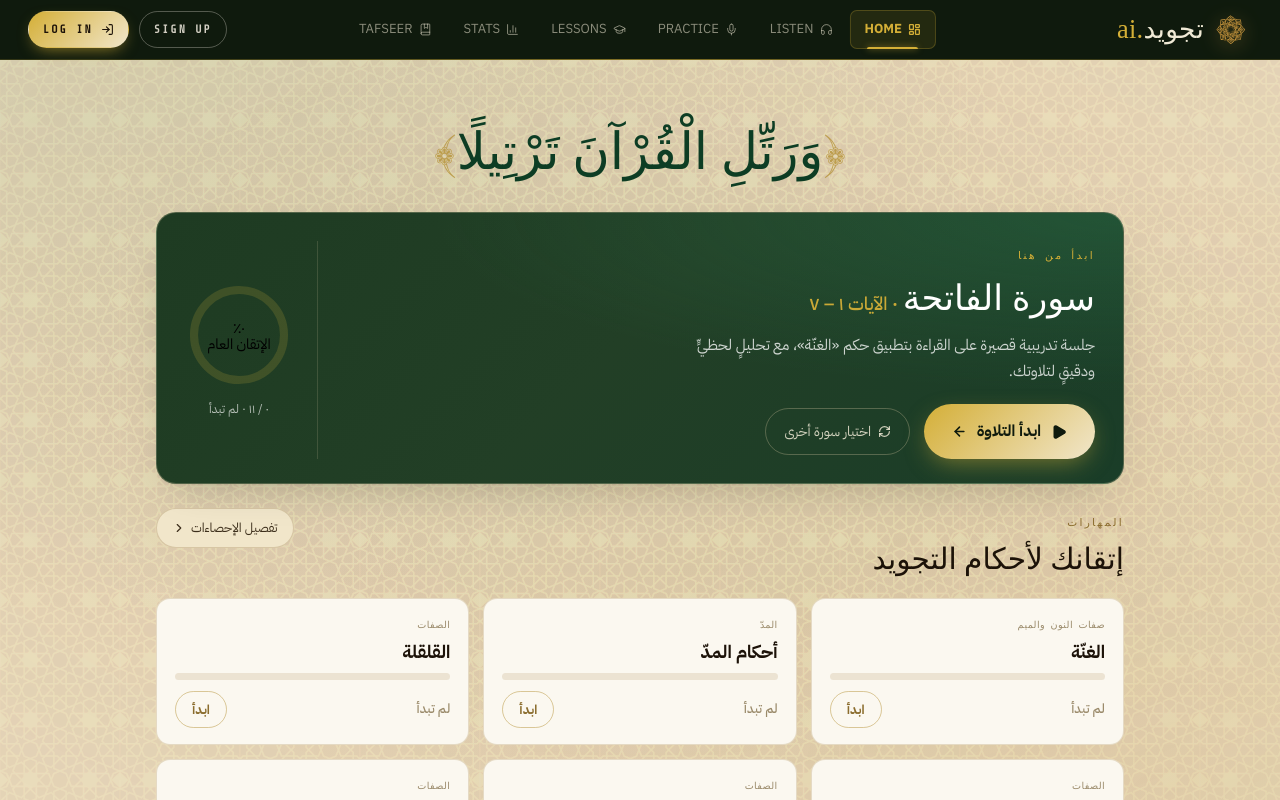
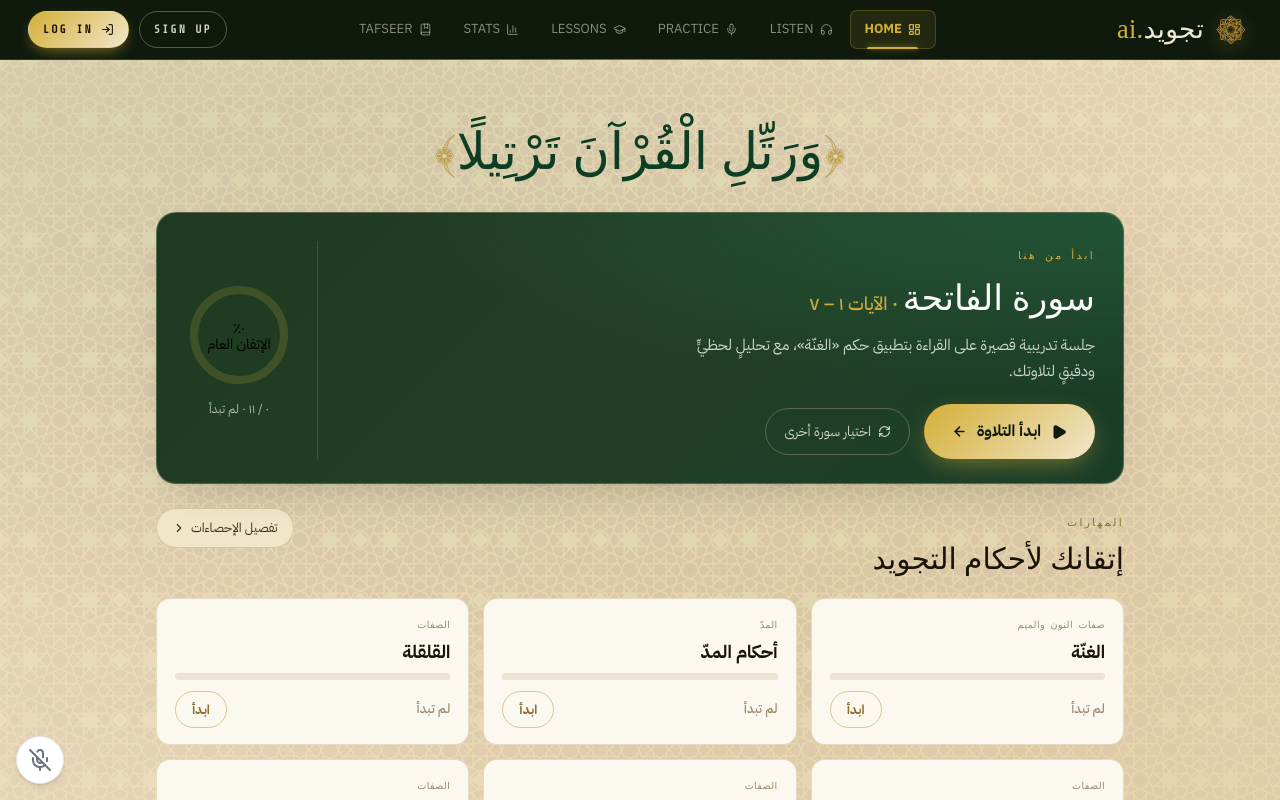
Before and after one commit to Mohamedmahfouz2004/Final_Tajweed.ai, a Next.js app in the folder myapp/: page / in a window 1280 px wide. Shown: the top 800 px of the page. Built offline with nearby package versions, Linux system fonts and the light colour scheme; no server answers; a web font is replaced by a local one.

Commit message:
Change voice assistant to push-to-talk button and stop looping

```diff
--- a/myapp/src/components/VoiceAssistant.jsx
+++ b/myapp/src/components/VoiceAssistant.jsx
@@ -1,9 +1,10 @@
 'use client';
 
-import React, { useEffect, useRef } from 'react';
+import React, { useEffect, useRef, useState } from 'react';
 import { useRouter, usePathname } from 'next/navigation';
 import { speakArabic, startVoiceCommands, getRouteFromCommand, getPageNameAr } from '../utils/voiceUtils';
 import useAppStore from '../store/useAppStore';
+import { Mic, MicOff } from 'lucide-react';
 
 const VoiceAssistant = () => {
   const router = useRouter();
@@ -30,6 +31,7 @@ const VoiceAssistant = () => {
   ];
 
   const surahListToUse = (surahs && surahs.length > 0) ? surahs : LOCAL_SURAHS;
+  const [isActive, setIsActive] = useState(false);
 
   const recognitionRef = useRef(null);
   const [debugText, setDebugText] = React.useState('');
@@ -235,11 +237,8 @@ const VoiceAssistant = () => {
   });
 
   useEffect(() => {
-    if (isRecording || isPlaying) {
+    if (!isActive || isRecording || isPlaying) {
       if (recognitionRef.current) {
-        if (recognitionRef.current._restartTimeout) {
-          clearTimeout(recognitionRef.current._restartTimeout);
-        }
         recognitionRef.current.onend = null;
         recognitionRef.current.stop();
         recognitionRef.current = null;
@@ -248,15 +247,23 @@ const VoiceAssistant = () => {
     }
 
     if (!recognitionRef.current) {
-      // Errors that are environment/permission related — not actionable, silence them
-      const SILENT_ERRORS = new Set(['audio-capture', 'not-allowed', 'no-speech', 'service-not-allowed']);
-
-      recognitionRef.current = startVoiceCommands((t) => onCommandRef.current(t), (err) => {
-        if (SILENT_ERRORS.has(err)) return; // mic unavailable / no permission — expected
-        console.warn("VoiceAssistant unexpected error:", err);
-      });
+      recognitionRef.current = startVoiceCommands(
+        (t) => {
+          onCommandRef.current(t);
+          // Turn off after a command is received
+          setIsActive(false);
+        },
+        (err) => {
+          console.error("Voice Error:", err);
+          setIsActive(false);
+        },
+        () => {
+          // Turn off naturally when speech recognition ends (e.g., silence timeout)
+          setIsActive(false);
+        }
+      );
     }
-  }, [isRecording, isPlaying]);
+  }, [isActive, isRecording, isPlaying]);
 
   const lastSpokenPath = useRef('');
 
@@ -278,12 +285,23 @@ const VoiceAssistant = () => {
   }, [pathname]);
 
   return (
-    <div className="fixed bottom-4 left-4 z-[9999] pointer-events-none">
-      {debugText && (
+    <div className="fixed bottom-4 left-4 z-[9999] flex flex-col gap-2 items-start pointer-events-none">
+      {debugText && isActive && (
         <div className="bg-black/60 backdrop-blur-md text-white px-4 py-2 rounded-full text-xs font-sans border border-white/20 shadow-2xl animate-pulse">
           🎤 {debugText}
         </div>
       )}
+      <button
+        onClick={() => setIsActive(!isActive)}
+        className={`pointer-events-auto flex items-center justify-center w-12 h-12 rounded-full shadow-2xl transition-all duration-300 ${
+          isActive
+            ? 'bg-gradient-to-r from-red-500 to-red-600 text-white animate-pulse shadow-red-500/50'
+            : 'bg-white text-gray-500 hover:bg-gray-100 border border-gray-200 shadow-md hover:text-[#1B5E3B]'
+        }`}
+        title="تفعيل/تعطيل المساعد الصوتي (المسطرة)"
+      >
+        {isActive ? <Mic size={24} /> : <MicOff size={24} />}
+      </button>
     </div>
   );
 };
```
